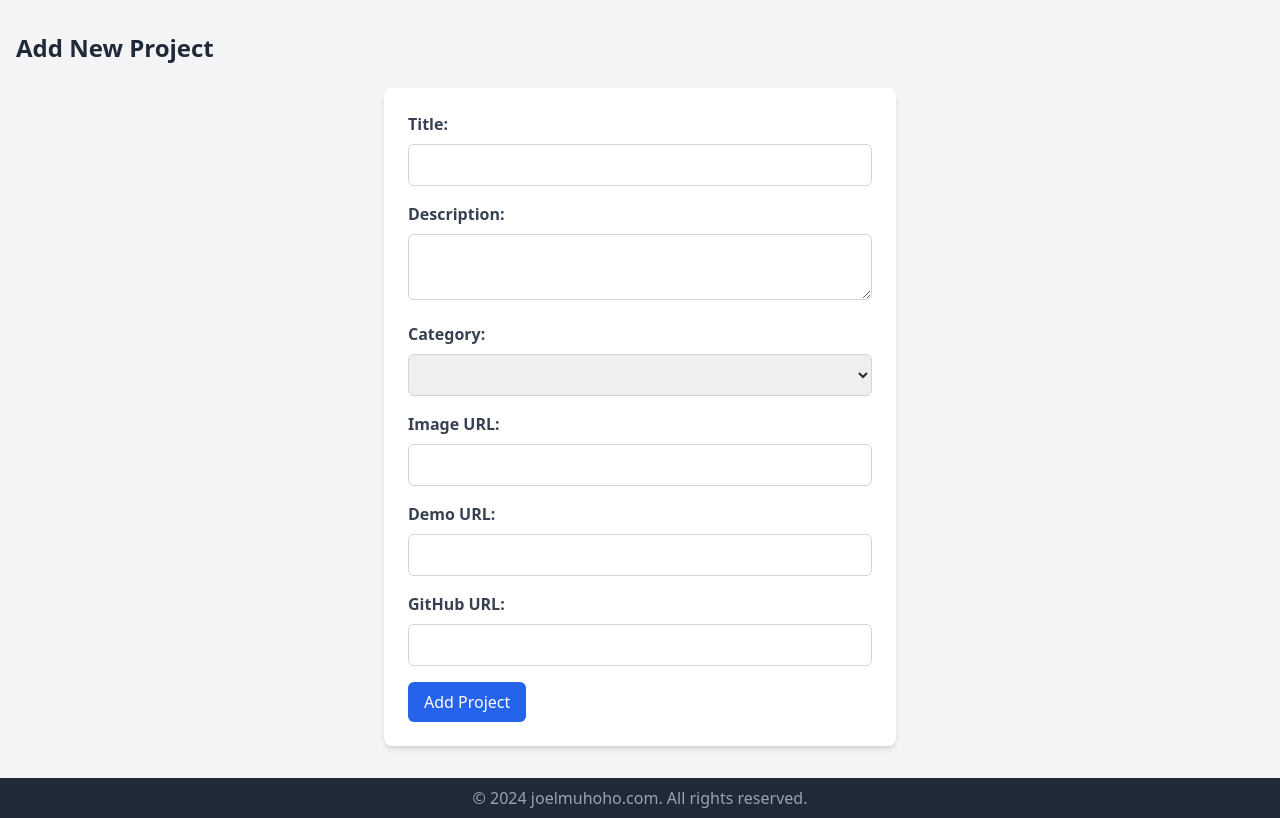
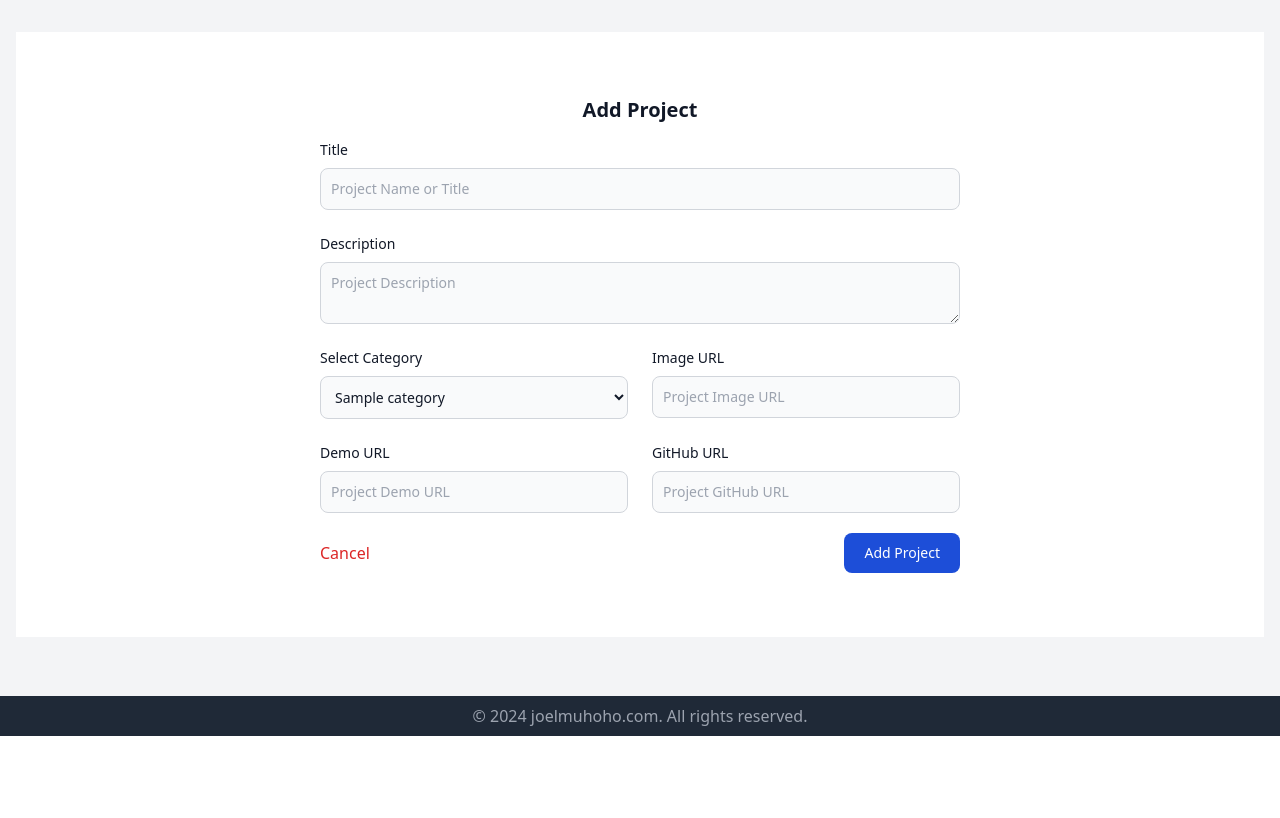
Before and after one commit to joekariuki3/joelmuhoho.com, a Flask app: page /admin/add_project in a window 1280 px wide. Shown: the part 64-882 px from the top of the page. After the commit the page ends 800 px from the top, so only its background shows below. Run offline with Flask 3, Linux system fonts and the light colour scheme; a user stored in the database is signed in; tables that the repository leaves empty hold one stand-in row (values such as "Sample post"); lists and menus that the app fills with data are empty; some libraries are stand-ins or nearby versions.

Commit message:
refactored the code to use the wt forms created, and custom titles

```diff
--- a/v2/app/templates/admin/add_project.html
+++ b/v2/app/templates/admin/add_project.html
@@ -1,53 +1,95 @@
 {% extends 'admin/adminbase.html' %}
 
-{% block title %}Add Project{% endblock %}
+{% block title %}{{title}}{% endblock %}
 
 {% block content %}
-<h2 class="text-2xl font-bold mb-6">Add New Project</h2>
-<form method="POST" class="bg-white p-6 rounded-lg shadow-md space-y-4 max-w-lg mx-auto">
+<section class="bg-white">
+    <div class="max-w-2xl px-4 py-8 mx-auto lg:py-16">
+        <h2 class="mb-4 text-xl font-bold text-gray-900 text-center">{{title}}</h2>
+        <form method="POST">
+            {{form.csrf_token}}
+            <div class="grid gap-4 mb-4 sm:grid-cols-2 sm:gap-6 sm:mb-5">
+                <div class="sm:col-span-2">
+                    {{form.title.label (for="title", class="block mb-2 text-sm font-medium text-gray-900")}}
+                    {{form.title (class="bg-gray-50 border border-gray-300 text-gray-900 text-sm rounded-lg
+                    focus:ring-blue-600 focus:border-blue-600 block w-full p-2.5",)}}
+                    {% if form.title.errors %}
+                    <ul class="text-red-500">
+                        {% for error in form.title.errors %}
+                        <li>{{ error }}</li>
+                        {% endfor %}
+                    </ul>
+                    {% endif %}
+                </div>
+                <div class="sm:col-span-2">
+                    {{form.description.label (for="description", class="block mb-2 text-sm font-medium text-gray-900")}}
+                    {{form.description (class="bg-gray-50 border border-gray-300 text-gray-900 text-sm rounded-lg
+                    focus:ring-blue-600 focus:border-blue-600 block w-full p-2.5",)}}
+                    {% if form.title.errors %}
+                    <ul class="text-red-500">
+                        {% for error in form.title.errors %}
+                        <li>{{ error }}</li>
+                        {% endfor %}
+                    </ul>
+                    {% endif %}
+                </div>
                 <div>
-        <label for="title" class="block text-gray-700 font-semibold mb-2">Title:</label>
-        <input type="text" name="title" id="title" required
-            class="w-full p-2 border border-gray-300 rounded-md focus:outline-none focus:ring-2 focus:ring-blue-500">
+                    {{form.category_id.label (for="category_id", class="block mb-2 text-sm font-medium text-gray-900")}}
+                    {{form.category_id(class="bg-gray-50 border border-gray-300 text-gray-900 text-sm rounded-lg
+                    focus:ring-blue-600 focus:border-blue-600 block w-full p-2.5",)}}
+                    {% if form.title.errors %}
+                    <ul class="text-red-500">
+                        {% for error in form.title.errors %}
+                        <li>{{ error }}</li>
+                        {% endfor %}
+                    </ul>
+                    {% endif %}
                 </div>
-
                 <div>
-        <label for="description" class="block text-gray-700 font-semibold mb-2">Description:</label>
-        <textarea name="description" id="description" required
-            class="w-full p-2 border border-gray-300 rounded-md focus:outline-none focus:ring-2 focus:ring-blue-500"></textarea>
+                    {{form.image_url.label (for="image_url", class="block mb-2 text-sm font-medium text-gray-900")}}
+                    {{form.image_url (class="bg-gray-50 border border-gray-300 text-gray-900 text-sm rounded-lg
+                    focus:ring-blue-600 focus:border-blue-600 block w-full p-2.5",)}}
+                    {% if form.title.errors %}
+                    <ul class="text-red-500">
+                        {% for error in form.title.errors %}
+                        <li>{{ error }}</li>
+                        {% endfor %}
+                    </ul>
+                    {% endif %}
                 </div>
-
                 <div>
-        <label for="category_id" class="block text-gray-700 font-semibold mb-2">Category:</label>
-        <select name="category_id" id="category_id" required
-            class="w-full p-2 border border-gray-300 rounded-md focus:outline-none focus:ring-2 focus:ring-blue-500">
-            {% for category in categories %}
-            <option value="{{ category.id }}">{{ category.name }}</option>
+                    {{form.demo_url.label (for="demo_url", class="block mb-2 text-sm font-medium text-gray-900")}}
+                    {{form.demo_url (class="bg-gray-50 border border-gray-300 text-gray-900 text-sm rounded-lg
+                    focus:ring-blue-600 focus:border-blue-600 block w-full p-2.5",)}}
+                    {% if form.title.errors %}
+                    <ul class="text-red-500">
+                        {% for error in form.title.errors %}
+                        <li>{{ error }}</li>
                         {% endfor %}
-        </select>
+                    </ul>
+                    {% endif %}
                 </div>
-
                 <div>
-        <label for="image_url" class="block text-gray-700 font-semibold mb-2">Image URL:</label>
-        <input type="text" name="image_url" id="image_url"
-            class="w-full p-2 border border-gray-300 rounded-md focus:outline-none focus:ring-2 focus:ring-blue-500">
+                    {{form.github_url.label (for="github_url", class="block mb-2 text-sm font-medium text-gray-900")}}
+                    {{form.github_url (class="bg-gray-50 border border-gray-300 text-gray-900 text-sm rounded-lg
+                    focus:ring-blue-600 focus:border-blue-600 block w-full p-2.5",)}}
+                    {% if form.title.errors %}
+                    <ul class="text-red-500">
+                        {% for error in form.title.errors %}
+                        <li>{{ error }}</li>
+                        {% endfor %}
+                    </ul>
+                    {% endif %}
                 </div>
-
-    <div>
-        <label for="demo_url" class="block text-gray-700 font-semibold mb-2">Demo URL:</label>
-        <input type="text" name="demo_url" id="demo_url"
-            class="w-full p-2 border border-gray-300 rounded-md focus:outline-none focus:ring-2 focus:ring-blue-500">
             </div>
-
-    <div>
-        <label for="github_url" class="block text-gray-700 font-semibold mb-2">GitHub URL:</label>
-        <input type="text" name="github_url" id="github_url"
-            class="w-full p-2 border border-gray-300 rounded-md focus:outline-none focus:ring-2 focus:ring-blue-500">
+            <div class="flex items-center justify-between space-x-4">
+                <a href="{{ url_for('admin.manage_projects') }}" class="text-red-600 hover:text-red-800 font-medium">
+                    Cancel
+                </a>
+                {{form.submit (class="text-white bg-blue-700 hover:bg-blue-800 focus:ring-4 focus:outline-none
+                focus:ring-blue-300 font-medium rounded-lg text-sm px-5 py-2.5 text-center", value=title)}}
             </div>
-
-    <button type="submit"
-        class="bg-blue-600 text-white px-4 py-2 rounded-md hover:bg-blue-700 focus:outline-none focus:ring-2 focus:ring-blue-500">
-        Add Project
-    </button>
         </form>
+    </div>
+</section>
 {% endblock %}
```
Also changed, not shown: v2/app/templates/admin/add_category.html (+29 -12 lines), v2/app/templates/admin/edit_category.html (+30 -18 lines), v2/app/templates/admin/edit_project.html (+66 -31 lines). Lines whose indentation alone changed are shown as unchanged.
